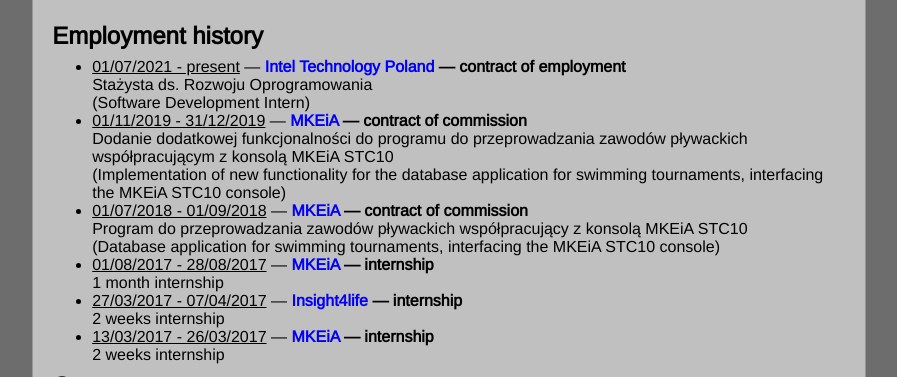
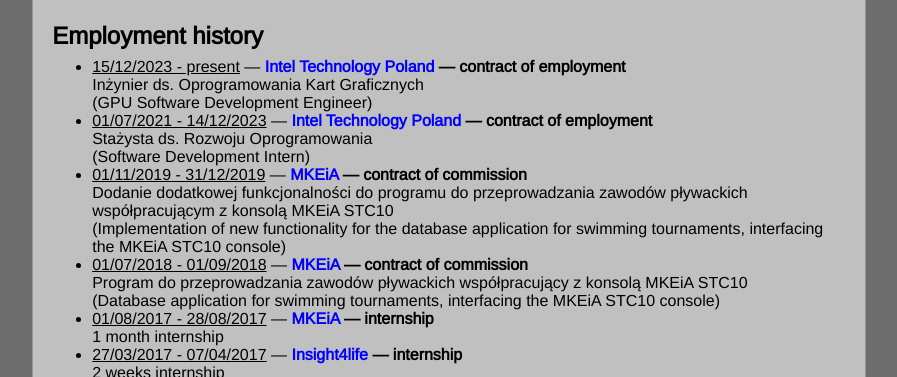
Before and after one commit to Kotbenek/Kotbenek.github.io, a plain HTML site: page index.html in a window 1280 px wide and 2042 px high. Shown: the part 723-1100 px from the top of the page, without its empty margins (191-1088 px from the left). Drawn offline with Linux system fonts and the light colour scheme.

Commit message:
Updated Experience section

```diff
--- a/index.html
+++ b/index.html
@@ -68,7 +68,12 @@
 			<h2>Employment history</h2>
 			<ul>
 				<li>
-					<span class="date">01/07/2021 - present</span> — <span class="company"><a href="https://intel.com" target="_blank" rel="noopener noreferrer">Intel Technology Poland</a> — contract of employment</span><br>
+					<span class="date">15/12/2023 - present</span> — <span class="company"><a href="https://intel.com" target="_blank" rel="noopener noreferrer">Intel Technology Poland</a> — contract of employment</span><br>
+					Inżynier ds. Oprogramowania Kart Graficznych<br>
+					(GPU Software Development Engineer)
+				</li>
+				<li>
+					<span class="date">01/07/2021 - 14/12/2023</span> — <span class="company"><a href="https://intel.com" target="_blank" rel="noopener noreferrer">Intel Technology Poland</a> — contract of employment</span><br>
 					Stażysta ds. Rozwoju Oprogramowania<br>
 					(Software Development Intern)
 				</li>
```
